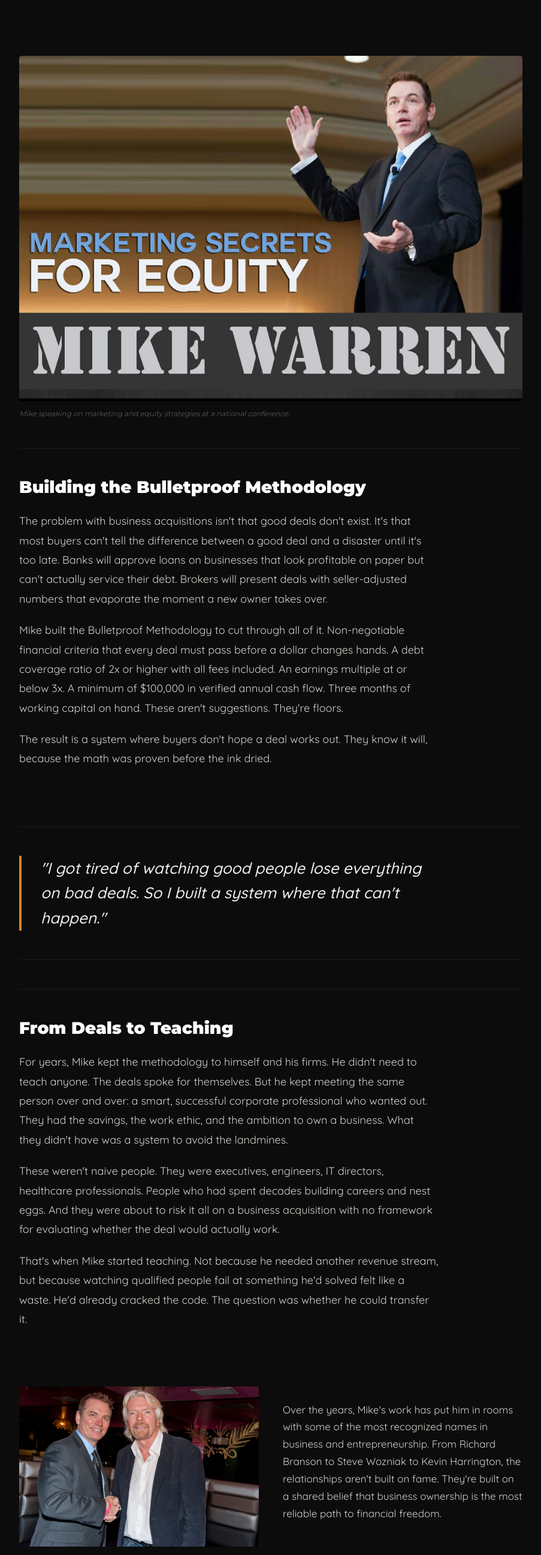
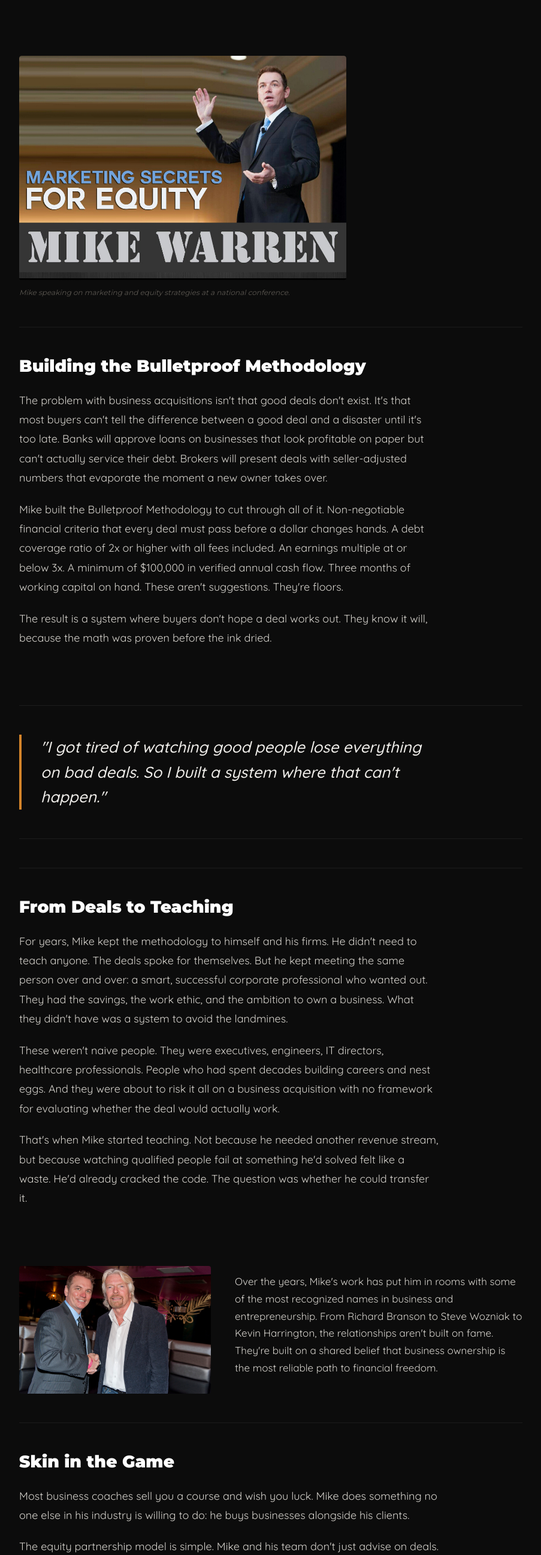
Before and after one commit to mwarren129/themikewarren, a plain HTML site: page my-story.html in a window 1280 px wide. Shown: the part 1340-3933 px from the top of the page at 60% size, without its empty margins (308-1211 px from the left). Drawn offline with Linux system fonts and the light colour scheme.

Commit message:
Add files via upload

```diff
--- a/my-story.html
+++ b/my-story.html
@@ -103,17 +103,17 @@ img { display: block; max-width: 100%; }
   line-height: 1.8; margin-bottom: 20px; max-width: 700px;
 }
 .story-section p:last-of-type { margin-bottom: 0; }
-.story-photo { margin: 48px 0; position: relative; border-radius: 4px; overflow: hidden; }
-.story-photo img { width: 100%; height: auto; display: block; border-radius: 4px; }
+.story-photo { margin: 48px 0; position: relative; border-radius: 4px; overflow: hidden; max-width: 65%; }
+.story-photo img { width: 100%; height: auto; display: block; border-radius: 4px; max-height: 500px; object-fit: cover; }
 .story-photo-caption {
   font-family: 'Montserrat', sans-serif; font-size: 12px; font-weight: 400;
   color: var(--text-low); margin-top: 12px; font-style: italic;
 }
 .story-split {
-  display: grid; grid-template-columns: 1fr 1fr; gap: 40px;
+  display: grid; grid-template-columns: 2fr 3fr; gap: 40px;
   align-items: center; margin: 48px 0;
 }
-.story-split img { width: 100%; border-radius: 4px; }
+.story-split img { width: 100%; border-radius: 4px; max-height: 400px; object-fit: cover; }
 .story-split-text p {
   font-family: 'Quicksand', sans-serif; font-size: 17px; color: var(--text-body);
   line-height: 1.7; margin-bottom: 16px;
```
